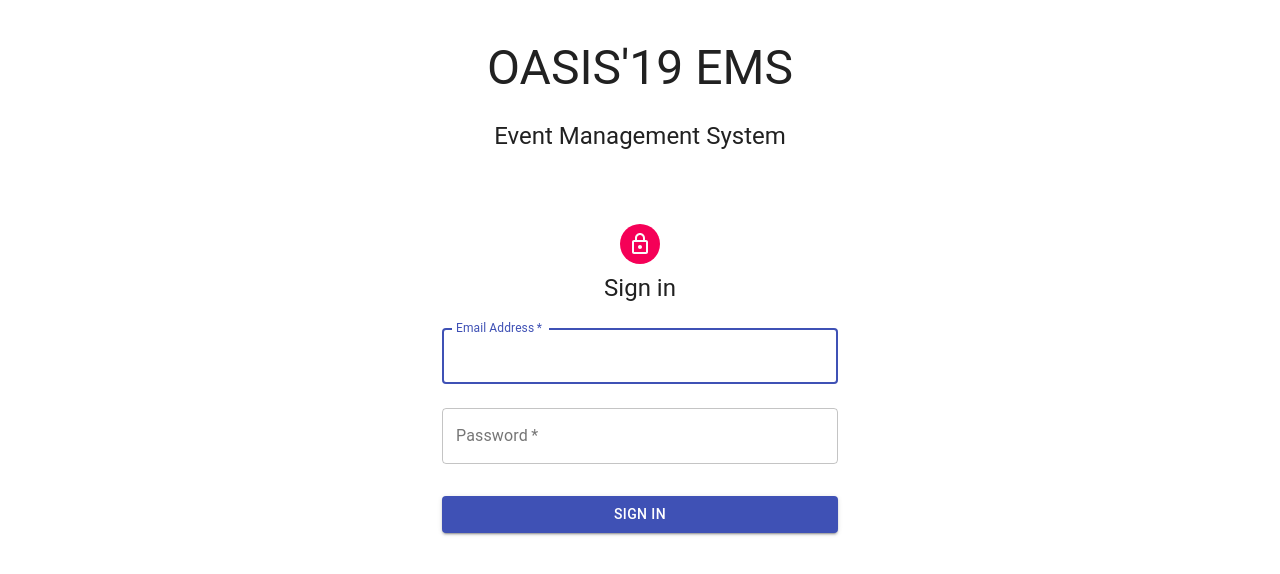
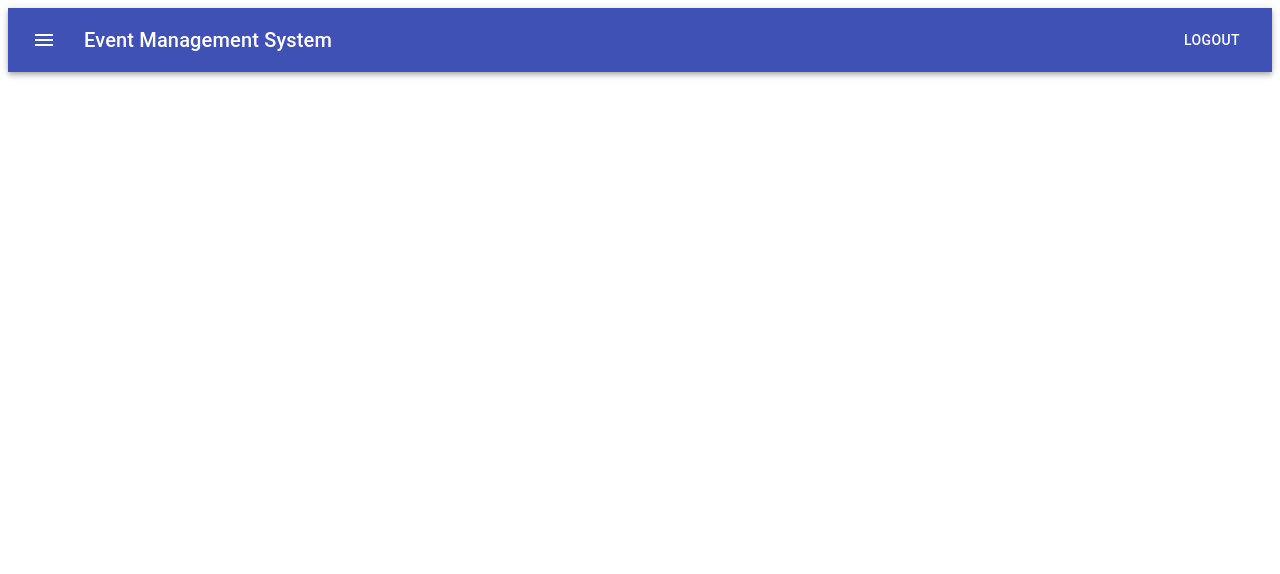
Before and after one commit to dvm-bitspilani/ems-portal, a React (Create React App) app: page /ems in a window 1280 px wide. Shown: the top 574 px of the page. Built offline with nearby package versions, Linux system fonts and the light colour scheme.

Commit message:
add homepage with side drawer, login logout navigation

```diff
--- a/src/App.js
+++ b/src/App.js
@@ -1,11 +1,14 @@
 import React from "react";
-import Signin from "./components/Signin/Signin";
+import { BrowserRouter as Router, Route } from "react-router-dom";
+import Home from "./components/Home/Home";
+import SignIn from "./components/Signin/Signin";
 
 function App() {
   return (
-    <div>
-      <Signin />
-    </div>
+    <Router>
+      <Route component={SignIn} path="/" exact/>
+      <Route component={Home} path="/ems" exact />
+    </Router>
   );
 }
 
--- /dev/null
+++ b/src/components/AppBar.js
@@ -0,0 +1,83 @@
+import React from 'react'
+import {Link} from "react-router-dom"
+
+import { makeStyles } from '@material-ui/core/styles'
+import { AppBar, Toolbar, Typography, Button, IconButton, Drawer, List, ListItem, ListItemText, Divider } from "@material-ui/core"
+import MenuIcon from "@material-ui/icons/Menu"
+
+const useStyles = makeStyles(theme => ({
+  root: {
+    flexGrow: 1,
+  },
+  menuButton: {
+    marginRight: theme.spacing(2),
+  },
+  title: {
+    flexGrow: 1,
+  },
+  list: {
+    width: 250
+  }
+}));
+
+const TopBar = () => {
+  const classes = useStyles();
+
+  const [state, setState] = React.useState({
+    left: false
+  });
+
+  const toggleDrawer = (side, open) => (event) => {
+    if (event.type === "keydown" && (event.key === "Tab" || event.key === "Shift")) {
+      return;
+    }
+    setState({...state, [side]: open});
+  };
+
+  const sideList = side => (
+    <div
+      className={classes.list}
+      role="presentation"
+      onClick={toggleDrawer(side, false)}
+      onKeyDown={toggleDrawer(side, false)}
+    >
+      <List>
+        <ListItem button key="events">
+          {/* <ListItemIcon>{index % 2 === 0 ? <InboxIcon /> : <MailIcon />}</ListItemIcon> */}
+          <ListItemText primary="Events" />
+        </ListItem>
+      </List>
+      <Divider />
+      <List>
+        {['Contacts', 'Labels'].map((text, index) => (
+          <ListItem button key={text}>
+            {/* <ListItemIcon>{index % 2 === 0 ? <InboxIcon /> : <MailIcon />}</ListItemIcon> */}
+            <ListItemText primary={text} />
+          </ListItem>
+        ))}
+      </List>
+    </div>
+  )
+
+  return (
+    <div className={classes.root}>
+      <AppBar position="static">
+        <Toolbar>
+          <IconButton edge="start" className={classes.menuButton} color="inherit" aria-label="menu" onClick={toggleDrawer('left', true)}>
+            <MenuIcon />
+          </IconButton>
+          <Typography variant="h6" className={classes.title}>
+            Event Management System
+          </Typography>
+          <Button color="inherit" component={Link} to="/">Logout</Button>
+        </Toolbar>
+      </AppBar>
+
+      <Drawer open={state.left} onClose={toggleDrawer('left', false)}>
+        {sideList('left')}
+      </Drawer>
+    </div>
+  )
+}
+
+export default TopBar;
--- /dev/null
+++ b/src/components/Home/Home.js
@@ -0,0 +1,10 @@
+import React from 'react';
+import AppBar from "../AppBar";
+
+const Home = () => {
+  return (
+    <AppBar />
+  )
+}
+
+export default Home
--- a/src/components/Signin/Signin.js
+++ b/src/components/Signin/Signin.js
@@ -1,4 +1,5 @@
-import React, { Fragment } from "react";
+import React, { Fragment } from "react"
+import { Link } from "react-router-dom"
 
 import {
   Avatar,
@@ -8,8 +9,8 @@ import {
   Typography,
   Container
 } from "@material-ui/core";
-import LockOutlinedIcon from "@material-ui/icons/LockOutlined";
-import { makeStyles } from "@material-ui/core/styles";
+import LockOutlinedIcon from "@material-ui/icons/LockOutlined"
+import { makeStyles } from "@material-ui/core/styles"
 
 // --------------------------------------------------------------------
 // Uses standard material ui styles to generate a Google-style login page
@@ -100,6 +101,8 @@ export default function SignIn() {
               variant="contained"
               color="primary"
               className={classes.submit}
+              component={Link}
+              to="/ems"
             >
               Sign In
             </Button>
```
